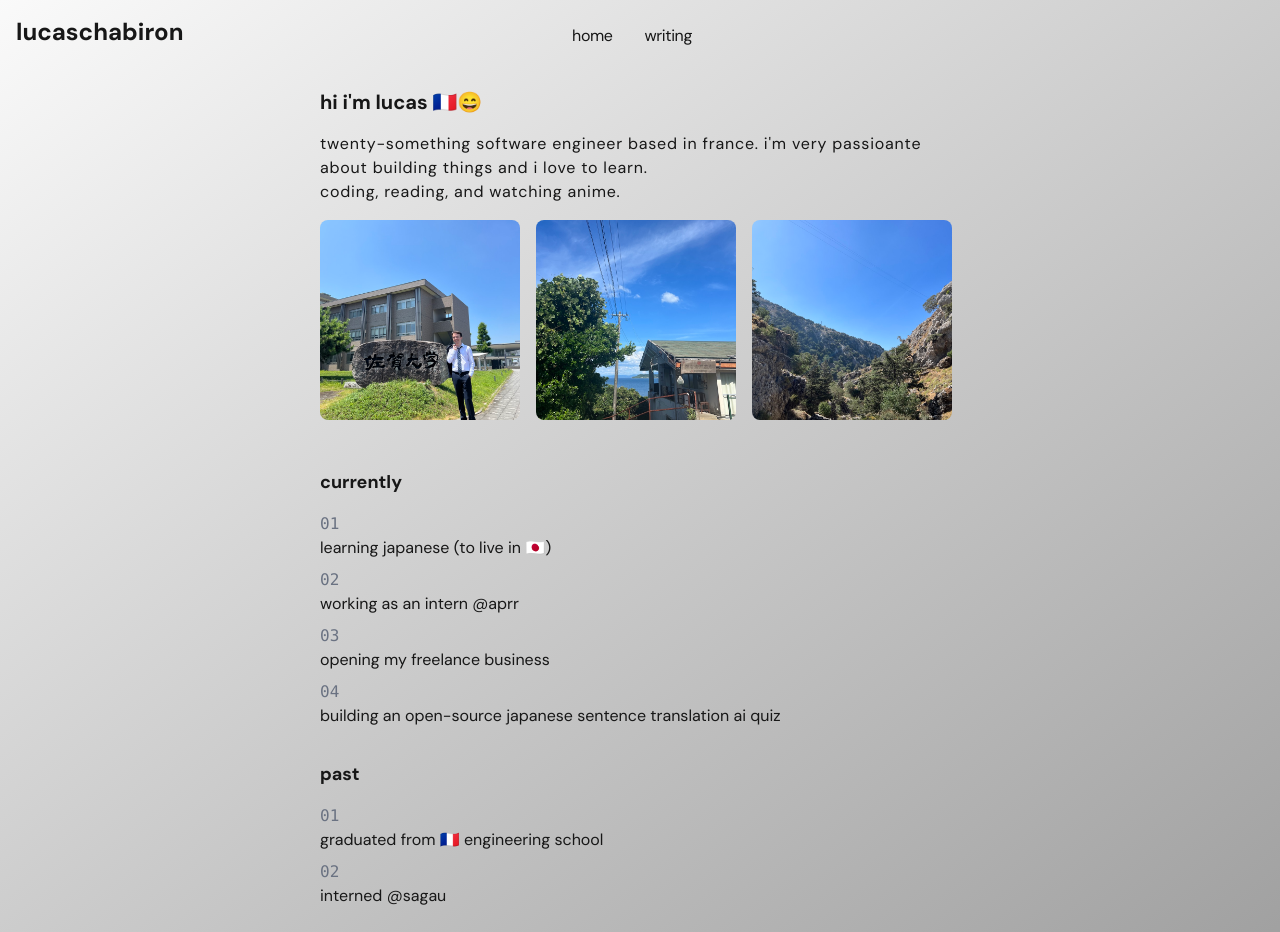
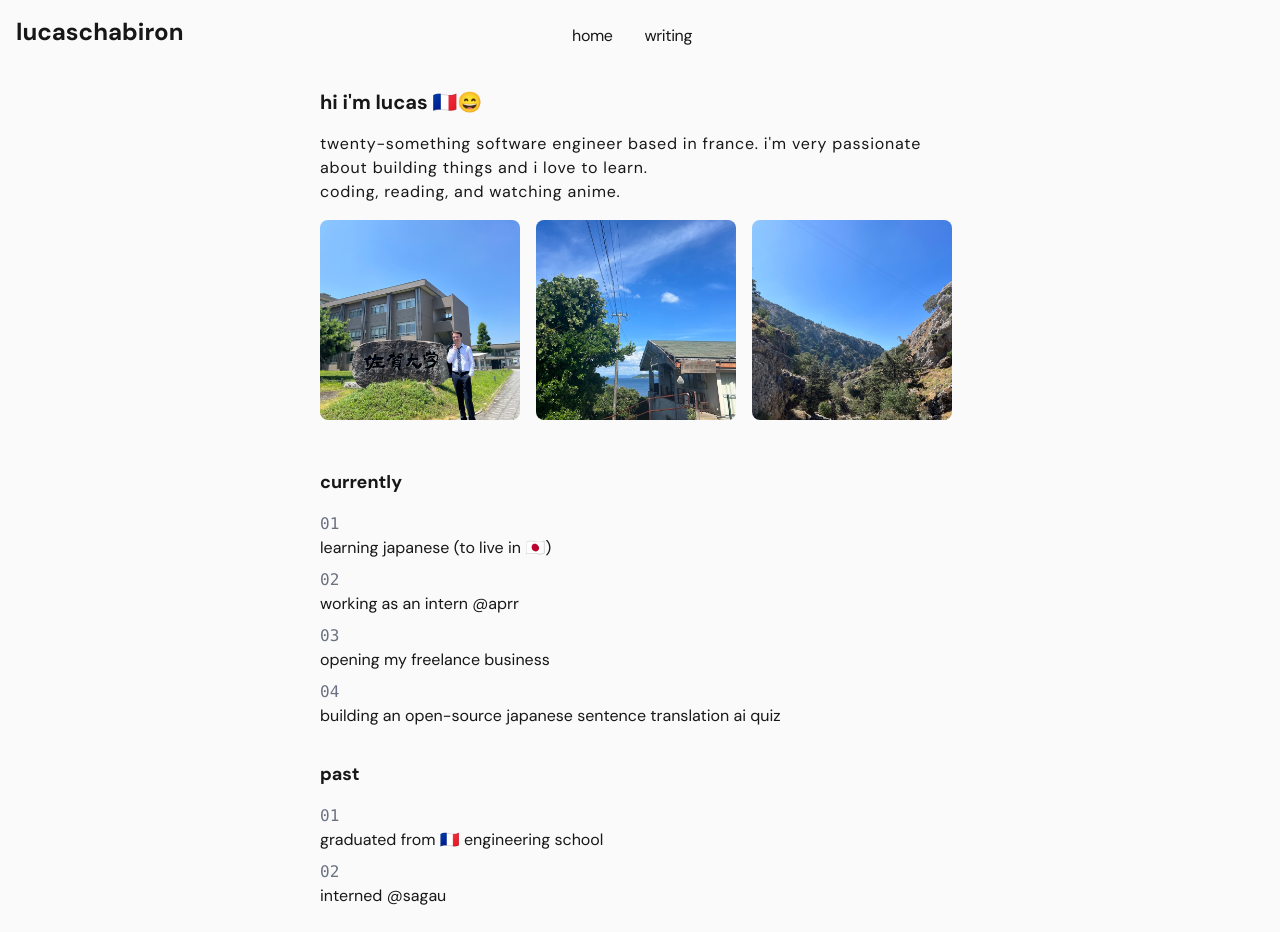
Before and after one commit to lucaschabiron/portfolio, a Next.js app: page / in a window 1280 px wide. Built offline with nearby package versions, Linux system fonts and the light colour scheme.

Commit message:
fix: typo

```diff
--- a/src/app/globals.css
+++ b/src/app/globals.css
@@ -7,9 +7,15 @@
 }
 
 body {
-  background-color: var(--background);
+  background-color: #fafafa;
   padding-top: env(safe-area-inset-top);
   padding-bottom: env(safe-area-inset-bottom);
   padding-left: env(safe-area-inset-left);
   padding-right: env(safe-area-inset-right);
 }
+
+@media (prefers-color-scheme: dark) {
+  body {
+    background-color: #262626; /* Dark mode background */
+  }
+}
--- a/src/app/layout.tsx
+++ b/src/app/layout.tsx
@@ -21,7 +21,7 @@ export default function RootLayout({ children }: RootLayoutProps) {
           content="width=device-width, initial-scale=1, viewport-fit=cover"
         />
       </Head>
-      <body className="min-h-screen from-neutral-50 to-neutral-400 text-neutral-900 bg-gradient-to-br dark:from-neutral-800 dark:to-neutral-900 dark:text-neutral-100">
+      <body className="min-h-screen bg-neutral-50 text-neutral-900 dark:bg-neutral-800 dark:text-neutral-100">
         <FixedLogo />
         <div className="flex justify-center container mx-auto p-4">
           <Navbar />
--- a/src/app/page.tsx
+++ b/src/app/page.tsx
@@ -22,7 +22,7 @@ export default function Home() {
           <h1 className="font-bold text-xl mb-4">hi i&apos;m lucas 🇫🇷😄</h1>
           <p className="tracking-wider">
             twenty-something software engineer based in france. i&apos;m very
-            passioante about building things and i love to learn. <br />
+            passionate about building things and i love to learn. <br />
             coding, reading, and watching anime.
           </p>
         </section>
```
